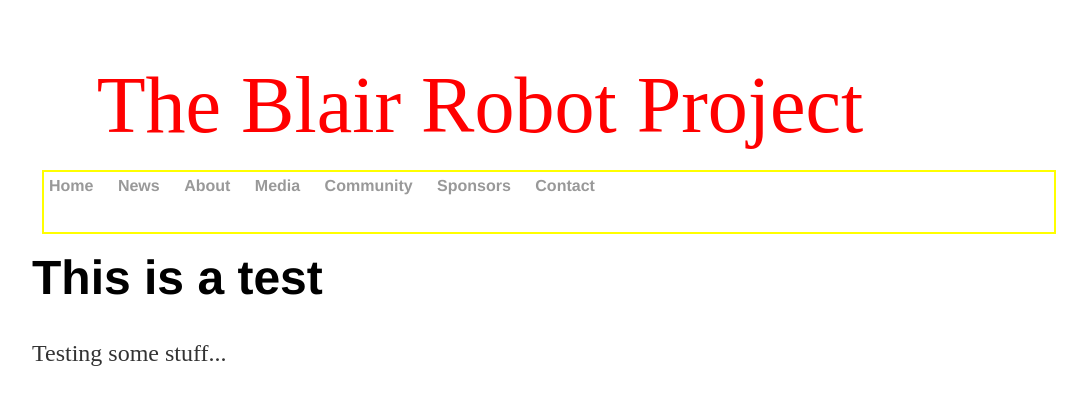
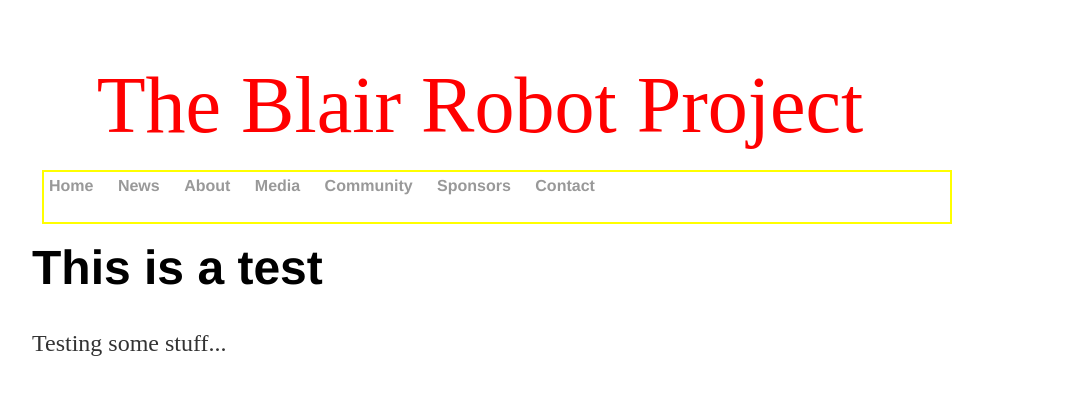
Before and after one commit to mouseythemouse/449, a Jekyll site: the page built from index.html, in a window 1280 px wide. Shown: the top 405 px of the page, without its empty margins (160-1247 px from the left). Built offline with Jekyll 4.4.1, drawn with Linux system fonts in a browser that asks for light colours.

Commit message:
Update main.css

```diff
--- a/css/main.css
+++ b/css/main.css
@@ -19,8 +19,8 @@ nav ul {
     list-style: none;
     font-weight: bold;
     float: left;
-    width: 1000px;
-    height: 50px;
+    width: 100%;
+    height: 40px;
     margin-left: 10px;
     margin-top: 10px;
     padding: 5px;
```
